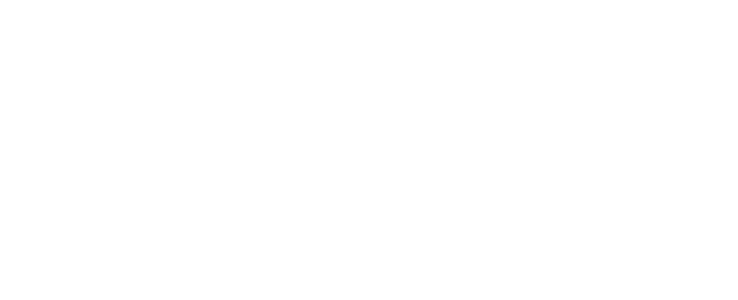
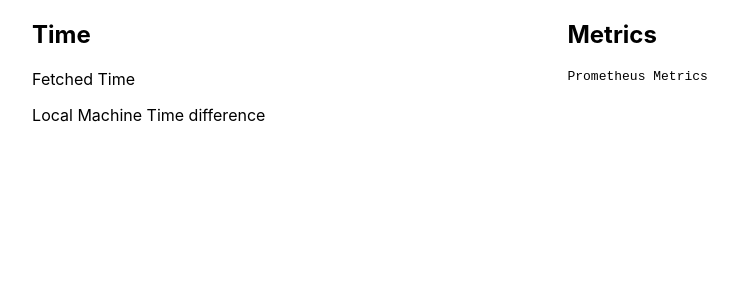
Before and after one commit to MarcoLupo94/connex-tech-test, a React (Create React App) app in the folder client/: page / in a window 1280 px wide. Shown: the top 300 px of the page, without its empty margins (270-1008 px from the left). Built offline with nearby package versions, Linux system fonts and the light colour scheme.

Commit message:
Created skeleton for 2 main components

```diff
--- a/client/src/App.css
+++ b/client/src/App.css
@@ -0,0 +1,4 @@
+.App{
+  display: flex;
+  justify-content: space-evenly;
+}
--- a/client/src/App.tsx
+++ b/client/src/App.tsx
@@ -1,9 +1,12 @@
 import './App.css';
+import MetricsComponent from './components/MetricsComponent';
+import TimeComponent from './components/TimeComponent';
 
 function App() {
   return (
     <div className="App">
-
+      <TimeComponent />
+      <MetricsComponent />
     </div>
   );
 }
--- /dev/null
+++ b/client/src/components/MetricsComponent.tsx
@@ -0,0 +1,10 @@
+const MetricsComponent = () => {
+  return (
+    <section>
+      <h2>Metrics</h2>
+      <pre>Prometheus Metrics</pre>
+    </section>
+  );
+};
+
+export default MetricsComponent;
--- /dev/null
+++ b/client/src/components/TimeComponent.tsx
@@ -0,0 +1,11 @@
+const TimeComponent = () => {
+  return (
+    <section>
+      <h2>Time</h2>
+      <p>Fetched Time</p>
+      <p>Local Machine Time difference</p>
+    </section>
+  );
+};
+
+export default TimeComponent;
--- a/client/src/index.css
+++ b/client/src/index.css
@@ -1,5 +1,6 @@
 body {
   margin: 0;
+  height: 100vh;
   font-family: -apple-system, BlinkMacSystemFont, 'Segoe UI', 'Roboto', 'Oxygen',
     'Ubuntu', 'Cantarell', 'Fira Sans', 'Droid Sans', 'Helvetica Neue',
     sans-serif;
```
